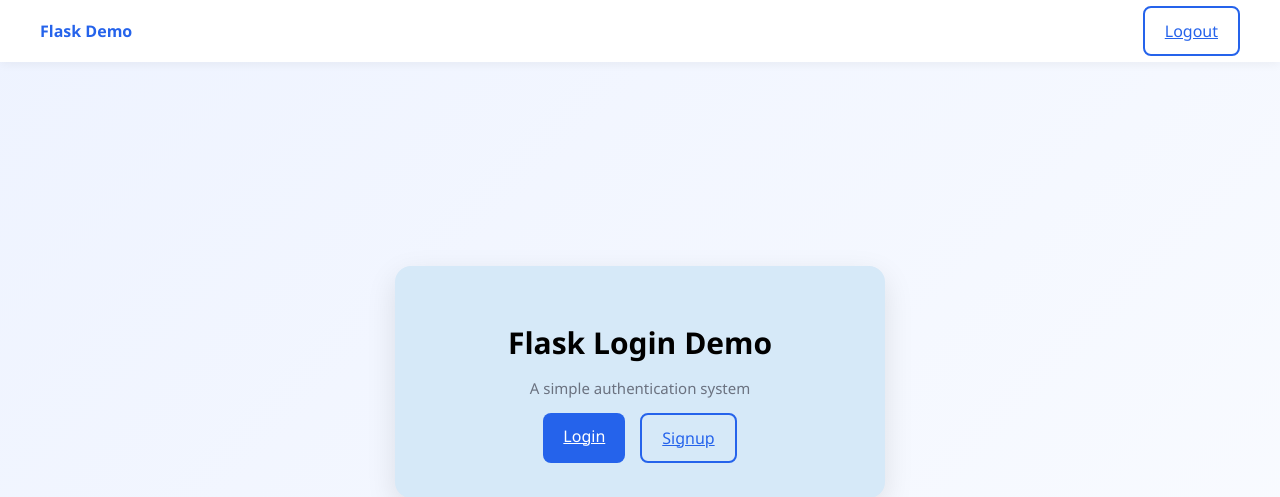
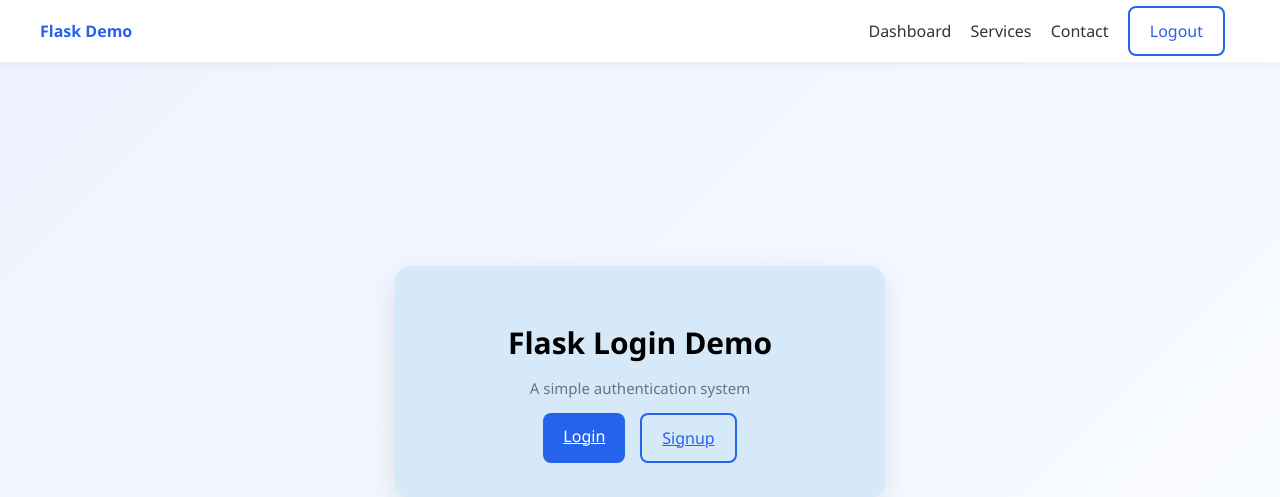
Before and after one commit to Nader-Elsayed-Hassan/Advanced_tasks, a Flask app: page / in a window 1280 px wide. Shown: the top 497 px of the page. Run offline with Flask 3, Linux system fonts and the light colour scheme; a user stored in the database is signed in.

Commit message:
'Flask: Add user tabs and improve navigation'

```diff
--- a/Flask/app.py
+++ b/Flask/app.py
@@ -99,14 +99,19 @@ def user_page():
     if "user" not in session or session.get("role") != "user":
         return redirect("/login")
 
-    return render_template("user.html", username=session["user"])
+    tab = request.args.get("tab", "dashboard")
+    return render_template(
+        "user.html",
+        username=session["user"],
+        tab=tab
+    )
 
 @app.route("/contact", methods=["POST"])
 def contact():
     name = request.form["name"]
     email = request.form["email"]
     message = request.form["message"]
-    flash("✅ Your message was sent successfully!", "success")
+    flash("Your message was sent successfully!", "success")
     return redirect(url_for("user_page"))
 
 
--- a/Flask/static/style.css
+++ b/Flask/static/style.css
@@ -10,6 +10,17 @@ body {
     justify-content: space-between;
     background: #fff;
     box-shadow: 0 2px 10px rgba(0, 0, 0, .05);
+}
+
+.nav-links a {
+    margin-right: 15px;
+    text-decoration: none;
+    color: #333;
+    font-weight: 500;
+}
+
+.nav-links a:hover {
+    color: #2563eb;
 }
 
 .logo {
--- a/Flask/templates/base.html
+++ b/Flask/templates/base.html
@@ -9,10 +9,17 @@
 
 <div class="navbar">
     <a href="/" class="logo">Flask Demo</a>
-    <div>
+
+    <div class="nav-links">
         {% if session.get('user') %}
+            <!-- Tabs for logged-in users -->
+            <a href="{{ url_for('user_page', tab='dashboard') }}">Dashboard</a>
+            <a href="{{ url_for('user_page', tab='services') }}">Services</a>
+            <a href="{{ url_for('user_page', tab='contact') }}">Contact</a>
+
             <a href="/logout" class="btn outline">Logout</a>
         {% else %}
+            <!-- Guest buttons -->
             <a href="/login" class="btn">Login</a>
             <a href="/signup" class="btn outline">Signup</a>
         {% endif %}
```
Also changed, not shown: Flask/templates/services.html (deleted, +0 -27 lines), Flask/templates/user.html (+7 -4 lines).
